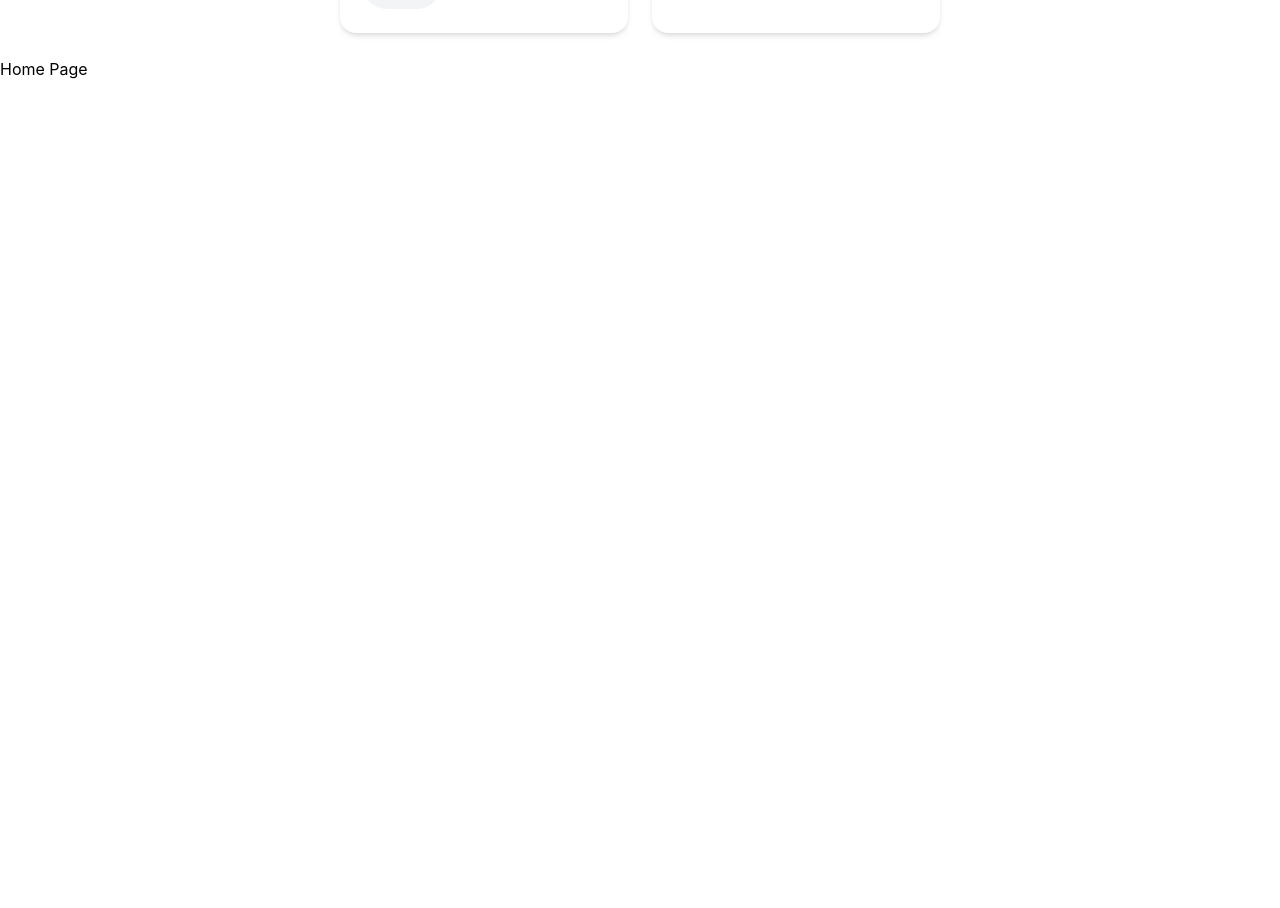
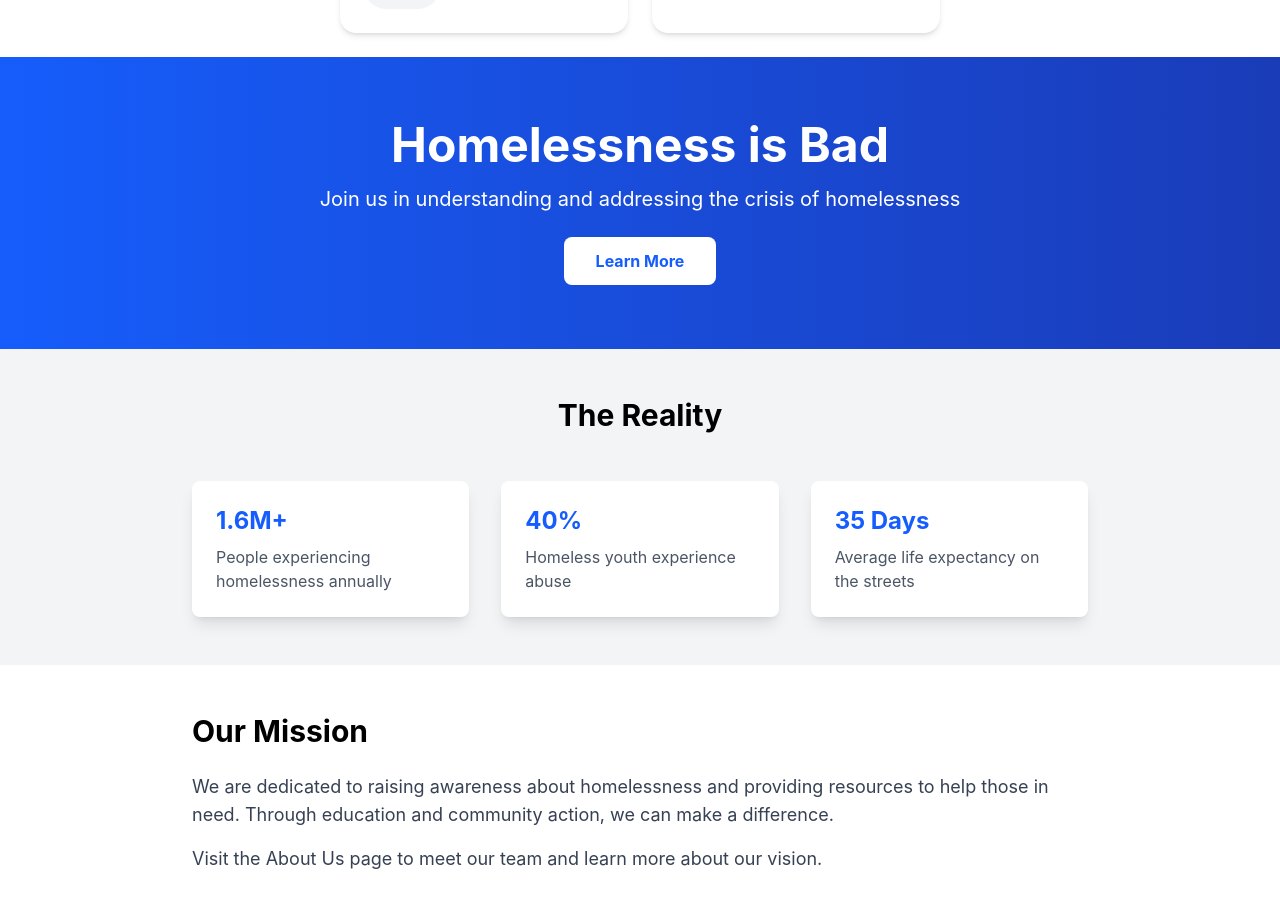
Before and after one commit to victorzhh/final-project-victor-and-alvin, a React (Vite) app: page / in a window 1280 px wide. Shown: the part 392-1300 px from the top of the page. Before the commit the page ends 800 px from the top, so only its background shows below. Built offline with nearby package versions, Linux system fonts and the light colour scheme.

Commit message:
home.jsx

```diff
--- a/src/pages/Home.jsx
+++ b/src/pages/Home.jsx
@@ -1,10 +1,55 @@
 function Home() {
- return (
- <>
-   <h1>Home Page</h1>
- </>
-)
-};
+  return (
+    <>
+      {/* Hero Section */}
+      <div className="bg-gradient-to-r from-blue-600 to-blue-800 text-white py-16 px-6">
+        <div className="max-w-4xl mx-auto text-center">
+          <h1 className="text-5xl font-bold mb-4">Homelessness is Bad</h1>
+          <p className="text-xl mb-6">
+            Join us in understanding and addressing the crisis of homelessness
+          </p>
+          <button className="bg-white text-blue-600 px-8 py-3 rounded-lg font-bold hover:bg-gray-100">
+            Learn More
+          </button>
+        </div>
+      </div>
 
+      {/* Stats Section */}
+      <div className="bg-gray-100 py-12 px-6">
+        <div className="max-w-4xl mx-auto">
+          <h2 className="text-3xl font-bold text-center mb-12">The Reality</h2>
+          <div className="grid grid-cols-1 md:grid-cols-3 gap-8">
+            <div className="bg-white p-6 rounded-lg shadow-lg">
+              <h3 className="text-2xl font-bold text-blue-600 mb-2">1.6M+</h3>
+              <p className="text-gray-600">People experiencing homelessness annually</p>
+            </div>
+            <div className="bg-white p-6 rounded-lg shadow-lg">
+              <h3 className="text-2xl font-bold text-blue-600 mb-2">40%</h3>
+              <p className="text-gray-600">Homeless youth experience abuse</p>
+            </div>
+            <div className="bg-white p-6 rounded-lg shadow-lg">
+              <h3 className="text-2xl font-bold text-blue-600 mb-2">35 Days</h3>
+              <p className="text-gray-600">Average life expectancy on the streets</p>
+            </div>
+          </div>
+        </div>
+      </div>
+
+      {/* Mission Section */}
+      <div className="py-12 px-6">
+        <div className="max-w-4xl mx-auto">
+          <h2 className="text-3xl font-bold mb-6">Our Mission</h2>
+          <p className="text-lg text-gray-700 mb-4">
+            We are dedicated to raising awareness about homelessness and providing resources
+            to help those in need. Through education and community action, we can make a difference.
+          </p>
+          <p className="text-lg text-gray-700">
+            Visit the About Us page to meet our team and learn more about our vision.
+          </p>
+        </div>
+      </div>
+    </>
+  );
+}
 
 export default Home;
```
